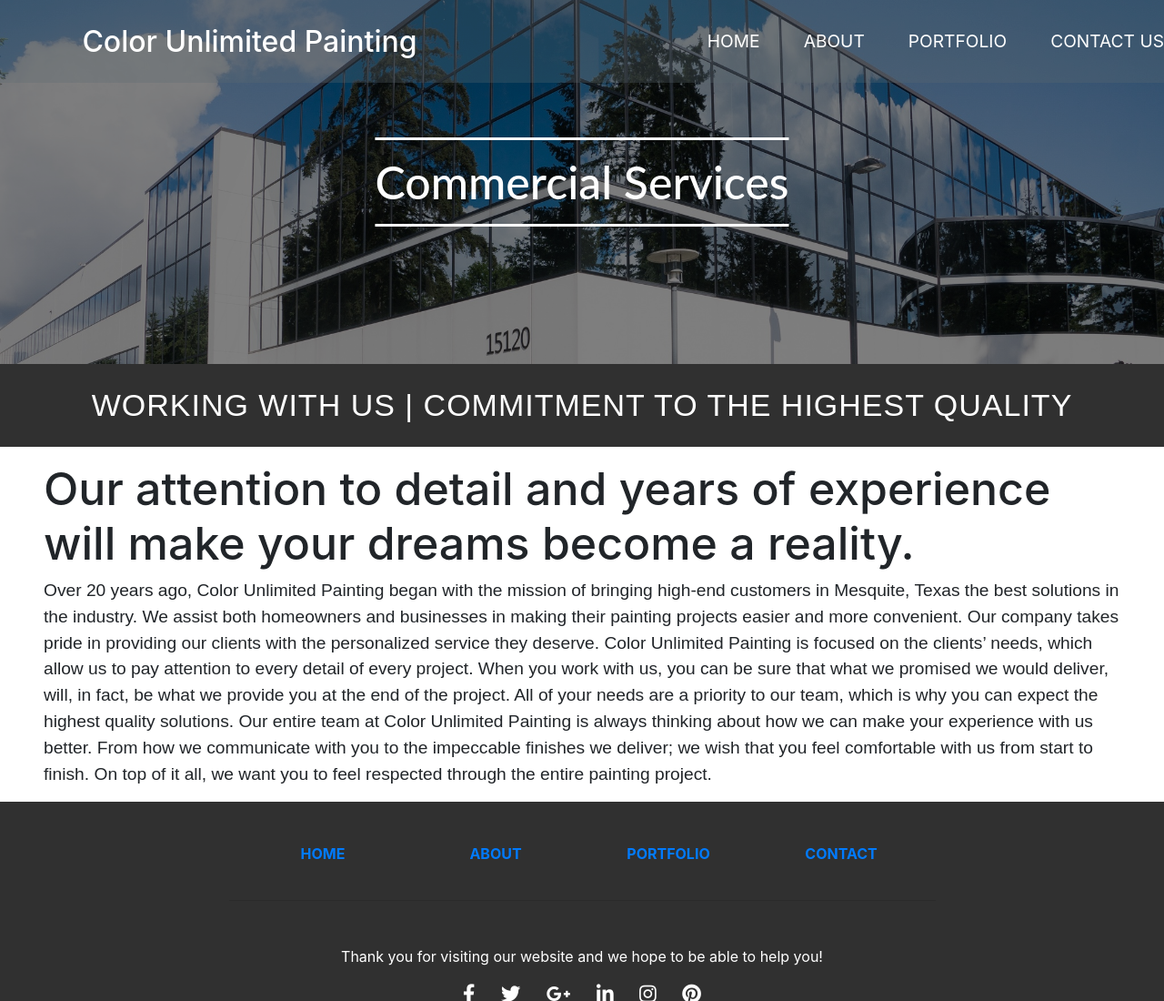
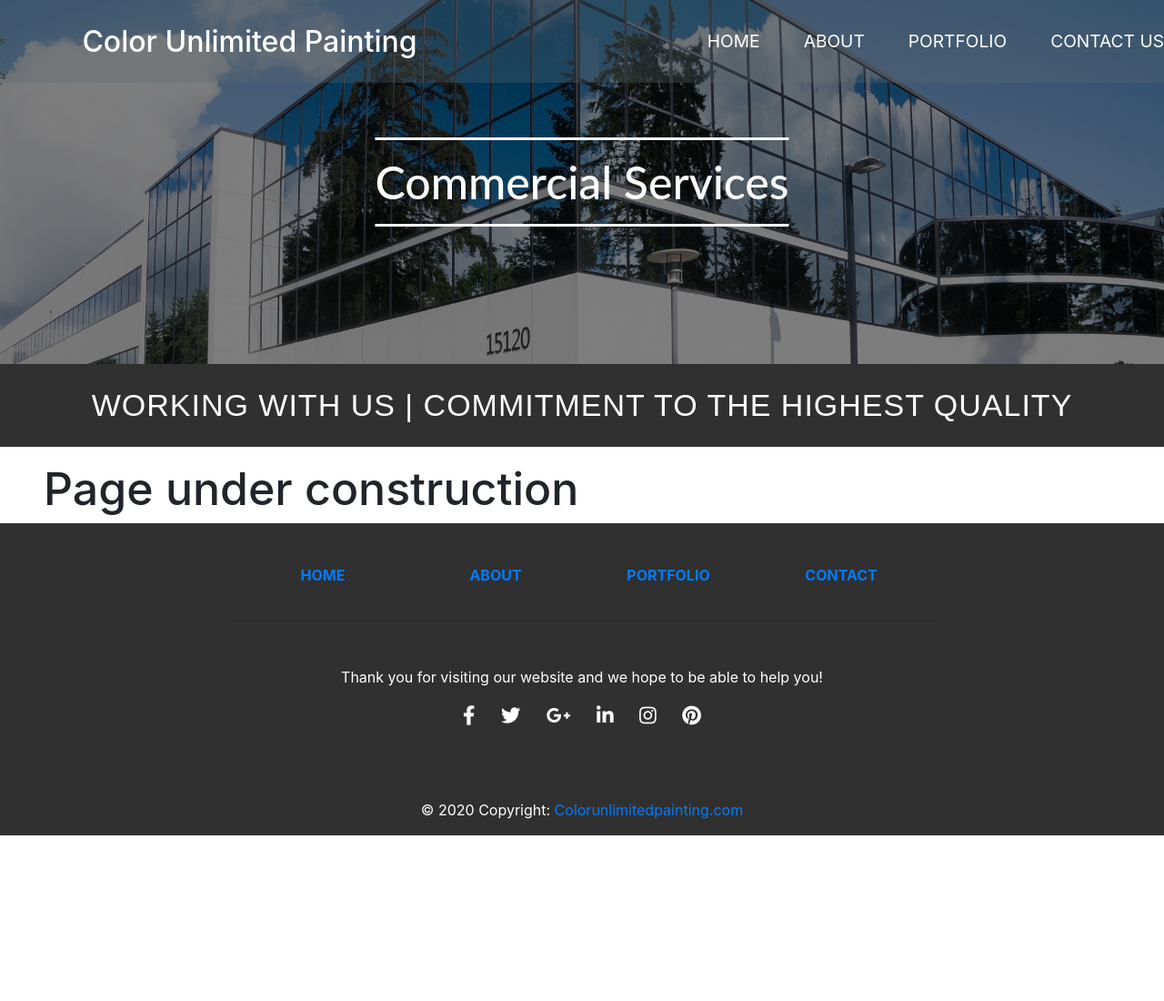
Before and after one commit to tonyc417/contract-temp2, a plain HTML site: page commercial.html in a window 1280 px wide. Shown: the top 1100 px of the page at 91% size. After the commit the page ends 918 px from the top, so only its background shows below. Drawn offline with nearby package versions, Linux system fonts and the light colour scheme.

Commit message:
working on commercial/portfoli

```diff
--- a/commercial.html
+++ b/commercial.html
@@ -42,23 +42,7 @@
     <section>
         <div class="row">
             <div class="col mx-5">
-                <h1 class="animate__animated animate__fadeInLeft">Our attention to detail and years of experience will
-                    make your dreams become a reality.</h1>
-                <p class="compText">Over 20 years ago, Color Unlimited Painting began with the mission of bringing
-                    high-end customers in Mesquite, Texas the best solutions in the industry. We assist both homeowners
-                    and businesses in making their painting projects easier and more convenient. Our company takes pride
-                    in providing our clients with the personalized service they deserve.
-
-                    Color Unlimited Painting is focused on the clients’ needs, which allow us to pay attention to every
-                    detail of every project. When you work with us, you can be sure that what we promised we would
-                    deliver, will, in fact, be what we provide you at the end of the project. All of your needs are a
-                    priority to our team, which is why you can expect the highest quality solutions.
-
-                    Our entire team at Color Unlimited Painting is always thinking about how we can make your experience
-                    with us better. From how we communicate with you to the impeccable finishes we deliver; we wish that
-                    you feel comfortable with us from start to finish. On top of it all, we want you to feel respected
-                    through the entire painting project.
-                </p>
+                <h1 class="animate__animated animate__fadeInLeft">Page under construction</h1>
             </div>
         </div>
     </section>
```
Also changed, not shown: portfolio.html (+11 -0 lines).
